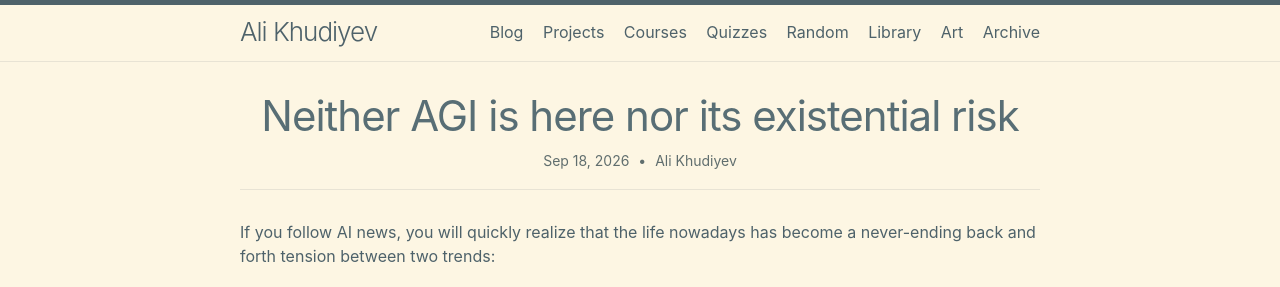
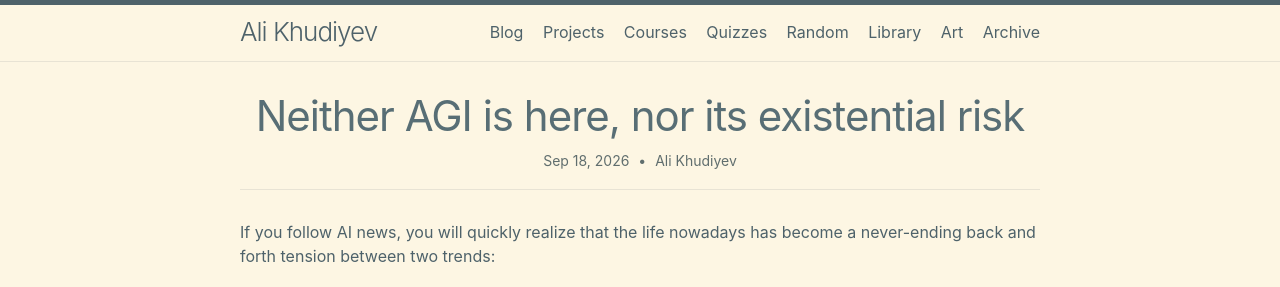
Before and after one commit to AliKhudiyev/alikhudiyev.github.io, a Jekyll site: the page built from _posts/2026-09-18-ai-xrisk.md, in a window 1280 px wide. Shown: the top 287 px of the page. Built offline with Jekyll 4.4.1, drawn with Linux system fonts in a browser that asks for light colours; nearby versions of some CDN libraries; formulas are drawn with MathJax 3.

```diff
--- a/_posts/2026-09-18-ai-xrisk.md
+++ b/_posts/2026-09-18-ai-xrisk.md
@@ -2,7 +2,7 @@
 layout: post
 author:
 - Ali Khudiyev
-title: "Neither AGI is here nor its existential risk"
+title: "Neither AGI is here, nor its existential risk"
 date: 2026-09-18 16:15:00 +0400
 categories: blog AGI X-risk opinion
 ---
```
